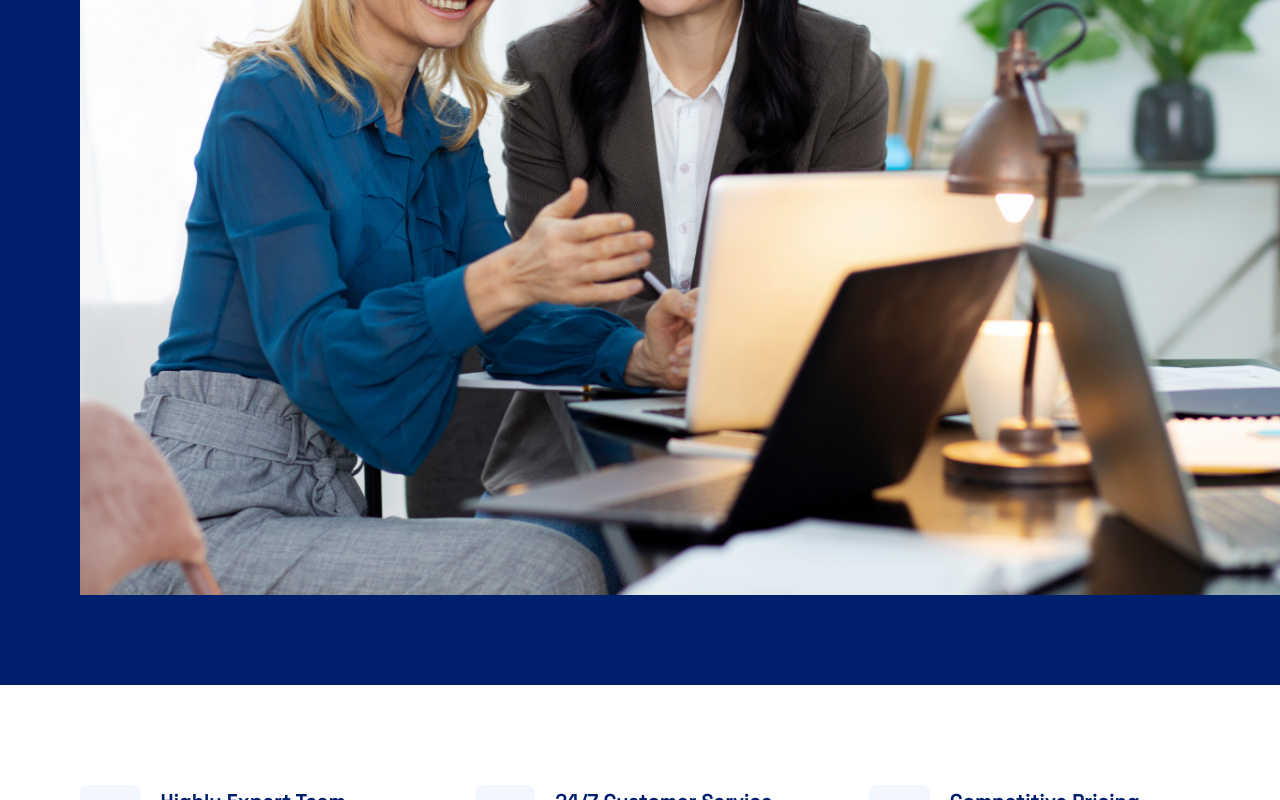
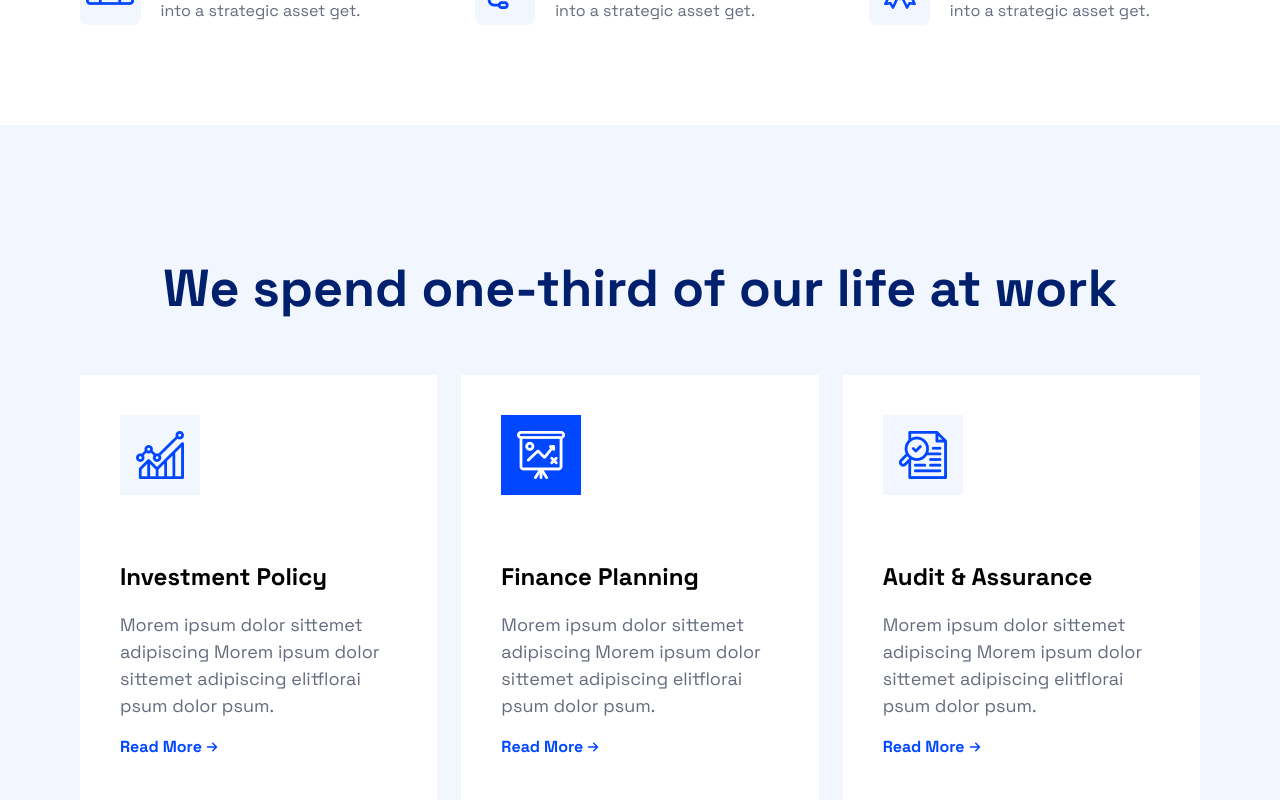
Before and after one commit to HunterMahmud/Softronixs-task, a React (Vite) app: page / in a window 1280 px wide. Shown: the part 980-1780 px from the top of the page. Built offline with nearby package versions, Linux system fonts and the light colour scheme.

Commit message:
update: work policy responsive done

```diff
--- a/src/components/AboutUs.jsx
+++ b/src/components/AboutUs.jsx
@@ -181,7 +181,7 @@ const AboutUs = () => {
                     </div>
                 </div>
                 <div className='space-y-7'>
-                   <h2 className='text-[30px] lg:text-[52px] text-[#00206D] font-bold text-center lg:text-left'>Redesigning business for solutions</h2>
+                   <h2 className='text-[30px] lg:text-[64px] text-[#00206D] font-bold text-center lg:text-left'>Redesigning business for solutions</h2>
                    <p className='w-full text-[18px] text-[#656C7E] text-center lg:text-left max-w-[500px]'>Take your life to the next level with Rise,business consultation with our expert with 10+ years of experience.</p>
                    <div className='space-y-3 text-[#00206D] text-[16px] lg:text-[18px] flex flex-col justify-center items-center lg:justify-start lg:items-start'>
                         <p className='flex gap-2'> <img className='w-5 h-5 lg:w-7 lg:h-7' src="/mark.svg" alt="mark" /> Integrate a diverse range of ideas</p>
--- a/src/components/Banner.jsx
+++ b/src/components/Banner.jsx
@@ -38,7 +38,7 @@ const Banner = () => {
                     </div>
                 </div>
             </div>
-            <div className='bg-[#00206d] pb-[90px] flex justify-end'>
+            {/* <div className='bg-[#00206d] pb-[90px] flex justify-end'>
                 <div className='flex justify-end w-full h-[350px] sm:h-[500px] md:h-[450px] lg:h-[750px]  relative'>
                     <img src="/banner1.jpg" alt="banner" className='w-full h-full object-cover object-top lg:pl-16 xl:pl-20 2xl:pl-32' />
                     <div className='absolute right-10 top-7 h-[60px] w-[60px] lg:w-[120px] lg:h-[120px] bg-white flex items-center justify-center rounded-full'>
@@ -47,7 +47,7 @@ const Banner = () => {
                         </button>
                     </div>
                 </div>
-            </div>
+            </div> */}
         </div>
     );
 };
--- a/src/components/Services.jsx
+++ b/src/components/Services.jsx
@@ -2,7 +2,7 @@ import React from 'react';
 
 const Services = () => {
     return (
-        <div className="my-[80px] lg:my-[100px] px-2 md:px-5 lg:px-16 xl:px-20 2xl:px-32  flex justify-center items-center mx-auto ">
+        <div className="my-[80px] lg:my-[100px] px-2 md:px-5 lg:px-16 xl:px-20 2xl:px-32 flex justify-center items-center mx-auto ">
             <div className='flex justify-center items-center mx-auto w-full'>
                 <div className="flex flex-col md:flex-row gap-10 md:gap-16 mx-auto w-full">
 
--- a/src/components/WorkPolicy.jsx
+++ b/src/components/WorkPolicy.jsx
@@ -3,47 +3,47 @@ import { FaArrowRight } from "react-icons/fa6";
 
 const WorkPolicy = () => {
     return (
-        <div className='bg-[#F2F6FF] '>
-            <div className='py-[124px] w-[1296px] mx-auto space-y-12'>
+        <div className='bg-[#F2F6FF] font-Grotesk px-2 md:px-5 lg:px-16 xl:px-20 2xl:px-32'>
+            <div className='py-[124px] mx-auto space-y-12'>
                 <div className='flex justify-center items-center'>
-                    <h1 className='text-center w-[550px] text-[52px] text-[#00206D] font-bold'>We spend one-third of our life at work</h1>
+                    <h1 className='text-center text-[30px] lg:text-[52px] text-[#00206D] font-bold'>We spend one-third of our life at work</h1>
                 </div>
                 <div className='flex items-center gap-6'>
-                    <div className='w-[416px] h-[388px] p-10 bg-white space-y-16'>
+                    <div className='p-10 bg-white space-y-16 hidden h-[500px] md:h-[550px] lg:h-[500px] md:block  mx-auto'>
                         <div className='flex items-center justify-center w-20 h-20 bg-[#F2F6FF]'>
                             <img className='w-12 h-12' src="/icon-policy.png" alt="" />
                         </div>
                         <div className='space-y-4'>
                             <h4 className='text-[24px] font-bold'>Investment Policy</h4>
-                            <p className='w-[344px] text-[18px] text-[#656C7E]'>Morem ipsum dolor sittemet adipiscing Morem ipsum dolor sittemet adipiscing elitflorai psum dolor psum.</p>
+                            <p className='text-[18px] text-[#656C7E]'>Morem ipsum dolor sittemet adipiscing Morem ipsum dolor sittemet adipiscing elitflorai psum dolor psum.</p>
                             <div className='flex items-center gap-1 text-[#0147FF]'>
-                                <button className=' font-bold '>Read More </button>
+                                <button className=' font-bold '>Read More</button>
                                 <FaArrowRight className='w-3 h-3 font-normal' />
                             </div>
                         </div>
                     </div>
-                    <div className='w-[416px] h-[388px] p-10 bg-white space-y-16'>
+                    <div className='p-10 bg-white space-y-16 h-[500px] md:h-[550px] lg:h-[500px] max-w-[400px] md:max-w-full mx-auto'>
                         <div className='flex items-center justify-center w-20 h-20 bg-[#0147FF]'>
                             <img className='w-12 h-12' src="/icon-planning.png" alt="" />
                         </div>
                         <div className='space-y-4'>
                             <h4 className='text-[24px] font-bold'>Finance Planning</h4>
-                            <p className='w-[344px] text-[18px] text-[#656C7E]'>Morem ipsum dolor sittemet adipiscing Morem ipsum dolor sittemet adipiscing elitflorai psum dolor psum.</p>
+                            <p className='text-[18px] text-[#656C7E]'>Morem ipsum dolor sittemet adipiscing Morem ipsum dolor sittemet adipiscing elitflorai psum dolor psum.</p>
                             <div className='flex items-center gap-1 text-[#0147FF]'>
-                                <button className=' font-bold '>Read More </button>
+                                <button className=' font-bold '>Read More</button>
                                 <FaArrowRight className='w-3 h-3 font-normal' />
                             </div>
                         </div>
                     </div>
-                    <div className='w-[416px] h-[388px] p-10 bg-white space-y-16'>
+                    <div className='p-10 bg-white space-y-16 hidden h-[500px] md:h-[550px] lg:h-[500px] md:block mx-auto'>
                         <div className='flex items-center justify-center w-20 h-20 bg-[#F2F6FF]'>
                             <img className='w-12 h-12' src="/icon-auditing.png" alt="" />
                         </div>
                         <div className='space-y-4'>
                             <h4 className='text-[24px] font-bold'>Audit {'&'} Assurance</h4>
-                            <p className='w-[344px] text-[18px] text-[#656C7E]'>Morem ipsum dolor sittemet adipiscing Morem ipsum dolor sittemet adipiscing elitflorai psum dolor psum.</p>
+                            <p className='text-[18px] text-[#656C7E]'>Morem ipsum dolor sittemet adipiscing Morem ipsum dolor sittemet adipiscing elitflorai psum dolor psum.</p>
                             <div className='flex items-center gap-1 text-[#0147FF]'>
-                                <button className=' font-bold '>Read More </button>
+                                <button className=' font-bold '>Read More</button>
                                 <FaArrowRight className='w-3 h-3 font-normal' />
                             </div>
                         </div>
--- a/src/pages/Home.jsx
+++ b/src/pages/Home.jsx
@@ -19,9 +19,9 @@ const Home = () => {
             </div>
              <Banner/>
            <Services/>
-             <AboutUs/>
-           {/* <WorkPolicy/>
-            <Project/>
+             {/* <AboutUs/> */}
+          <WorkPolicy/>
+            {/*  <Project/>
             <Team/>
             <Testimonials/>
             <ConnectWithUs/>
```
